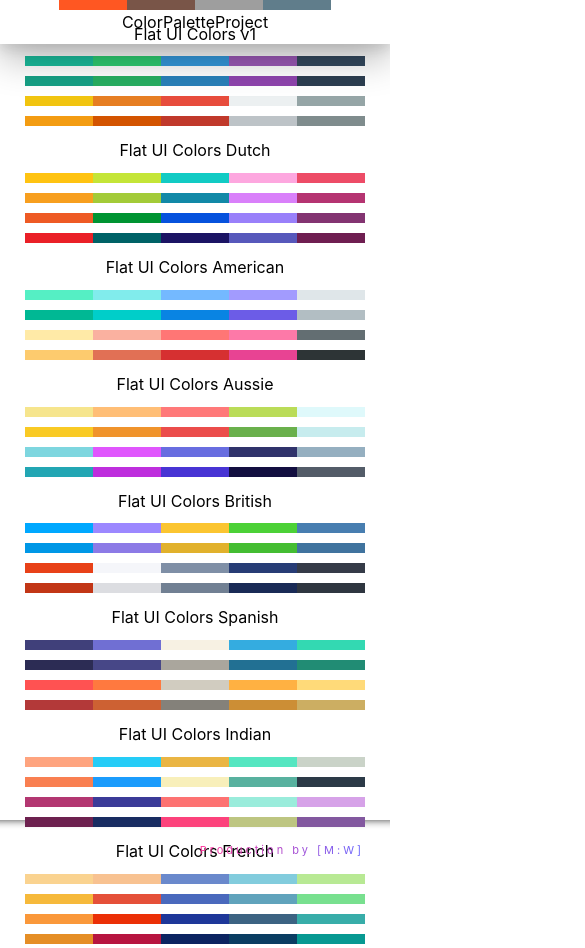
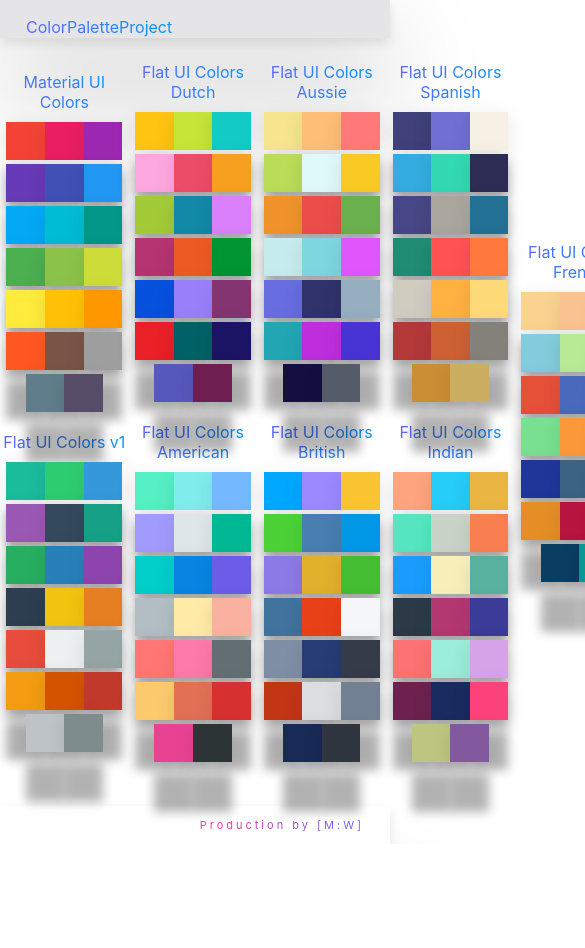
Before and after one commit to xAirx/ColorPaletteProject, a React app in the folder colorpaletteproject/: page / in a window 390 px wide. Shown: the top 948 px of the page, 585 px wide, since content can reach past the window. After the commit the page ends 844 px from the top, so only its background shows below. Built offline with nearby package versions, Linux system fonts and the light colour scheme.

Commit message:
working on frontpage responsiveness etc

```diff
--- a/colorpaletteproject/src/Navbar.js
+++ b/colorpaletteproject/src/Navbar.js
@@ -13,6 +13,7 @@
 import Snackbar from '@material-ui/core/Snackbar';
 import IconButton from '@material-ui/core/IconButton';
 import CloseIcon from '@material-ui/icons/Close';
+import { Link } from 'react-router-dom';
 
 export class Navbar extends Component {
   constructor(props) {
@@ -38,9 +39,11 @@
     return (
       <header className="Navbar">
         <div className="logo ">
-          <a className="rainbow rainbow_text_animated" href="#">
-            ColorPaletteProject
-          </a>
+          <Link exact to="/">
+            <a className="rainbow rainbow_text_animated" href="#">
+              ColorPaletteProject
+            </a>
+          </Link>
         </div>
 
         <div className="slider-container">
--- a/colorpaletteproject/src/component.scss
+++ b/colorpaletteproject/src/component.scss
@@ -212,7 +212,8 @@
   align-items: center;
   flex-wrap: wrap;
   position: relative;
-  box-shadow: 0 13px 38px rgba(0, 0, 0, 0.3), 0 5px 12px rgba(0, 0, 0, 0.1);
+  background: rgba(0, 0, 20, 0.1);
+  box-shadow: 0 100px 100px rgba(0, 0, 0, 0.3), 0 5px 12px rgba(0, 0, 0, 0.1);
   z-index: 10;
   justify-content: space-around;
 }
@@ -303,6 +304,7 @@
 
 .slider .rc-slider-rail {
   height: 8px;
+  background-color: #bbb;
 }
 
 .Navbar {
@@ -348,15 +350,16 @@
 
 .Footer {
   display: flex;
+  background: rgba(0, 0, 20, 0.1);
   flex-direction: row;
   height: auto;
   align-items: center;
   flex-wrap: wrap;
   background-color: white;
   box-shadow: inset 0 16px 10px -17px #111;
+  box-shadow: 0 100px 100px rgba(0, 0, 0, 0.3), 0 5px 12px rgba(0, 0, 0, 0.1);
   z-index: 30;
-  height: 100px;
-  height: 60px;
+  height: 4.5vh;
 }
 
 .Footerlogo {
@@ -391,30 +394,92 @@
 ///////////// ///////////// Palettelist & Minipalette ///////////// ///////////// /////////////
 ///////////// ///////////// ///////////// ///////////// ///////////// /////////////
 
+.paletteNavbar {
+  display: flex;
+  background: rgba(0, 0, 20, 0.1);
+  flex-direction: row;
+  height: auto;
+  align-items: center;
+  flex-wrap: wrap;
+  height: 4.5vh;
+  box-shadow: 0 50px 100px rgba(0, 0, 0, 0.3), 0 5px 12px rgba(0, 0, 0, 0.1);
+  z-index: 10;
+}
+.paletteListLogo {
+  background: linear-gradient(
+    to right,
+    #6666ff,
+    #0099ff,
+    #00ff00,
+    #ff3399,
+    #6666ff
+  );
+  background-size: auto;
+  background-clip: border-box;
+  background-size: auto;
+  background-clip: border-box;
+  background-size: auto;
+  background-clip: border-box;
+  -webkit-background-clip: text;
+  background-clip: text;
+  color: transparent;
+  animation: rainbow_animation 15 ease-in-out infinite;
+  background-size: 400% 100%;
+  /* transition: 10s; */
+  margin: 0 auto;
+  position: absolute;
+  left: 26px;
+  margin-top: 30px;
+  height: 4vh;
+  font-size: 1rem;
+}
+
 .palette-wrapper {
   display: flex;
   flex-direction: column;
-  width: 100%;
   text-align: center;
   justify-content: center;
-  height: 92vh;
+  height: 91vh;
+  flex-wrap: wrap;
 }
 
 .minibox {
-  height: 10px;
-  width: 20%;
+  height: 38px;
+  width: 30%;
   display: inline-block;
   margin: 0 auto;
   position: relative;
+  box-shadow: 0 50px 10px rgba(0, 0, 0, 0.3), 0 5px 20px rgba(0, 0, 0, 0.1);
 }
+
 .minipalette-title {
-  margin-bottom: 2%;
+  background: linear-gradient(
+    to right,
+    #6666ff,
+    #0099ff,
+    #00ff00,
+    #ff3399,
+    #6666ff
+  );
+  background-size: auto;
+  background-clip: border-box;
+  background-size: auto;
+  background-clip: border-box;
+  background-size: auto;
+  background-clip: border-box;
+  -webkit-background-clip: text;
+  background-clip: text;
+  color: transparent;
+  animation: rainbow_animation 15 ease-in-out infinite;
+  background-size: 400% 100%;
+  /* transition: 10s; */
+  margin: 0 auto;
+  font-size: 1rem;
+  margin-bottom: 10px;
 }
 
 .miniColor {
-  width: 87%;
+  width: 33%;
   display: inline-block;
-  margin: 0 auto;
-  position: relative;
-  margin-bottom: 10px;
+  margin-bottom: 4%;
 }
--- a/colorpaletteproject/src/palettelistNavbar.js
+++ b/colorpaletteproject/src/palettelistNavbar.js
@@ -12,8 +12,8 @@
 export class palettelistNavbar extends Component {
   render() {
     return (
-      <header className="Navbar">
-        <div className="logo ">
+      <header className="paletteNavbar">
+        <div className="paletteListLogo ">
           <a className="rainbow rainbow_text_animated" href="#">
             ColorPaletteProject
           </a>
--- a/colorpaletteproject/src/seedColors.js
+++ b/colorpaletteproject/src/seedColors.js
@@ -23,6 +23,7 @@
       { name: 'brown', color: '#795548' },
       { name: 'grey', color: '#9E9E9E' },
       { name: 'bluegrey', color: '#607D8B' },
+      { name: 'WizardGrey', color: '#564c68' },
     ],
   },
   {
```
